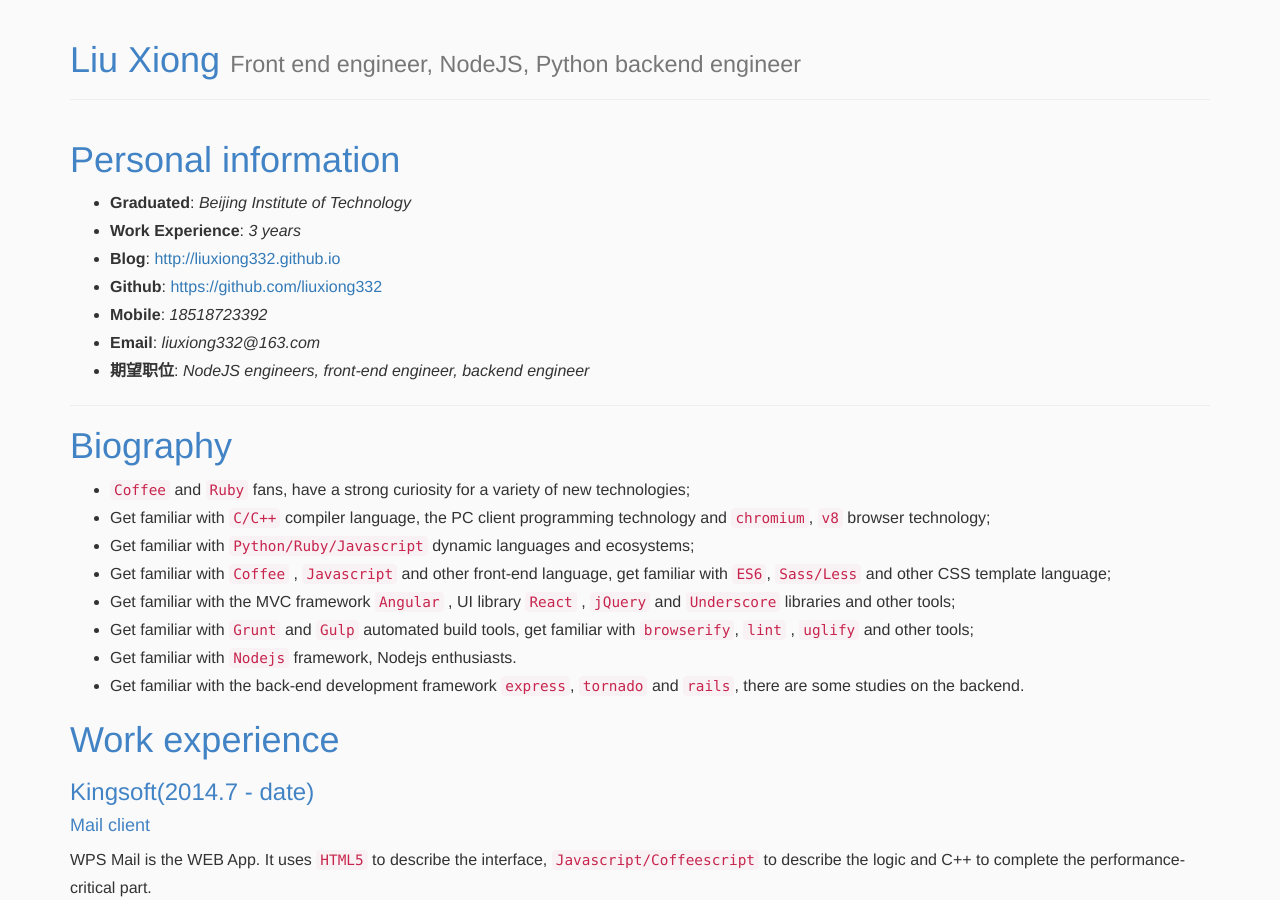
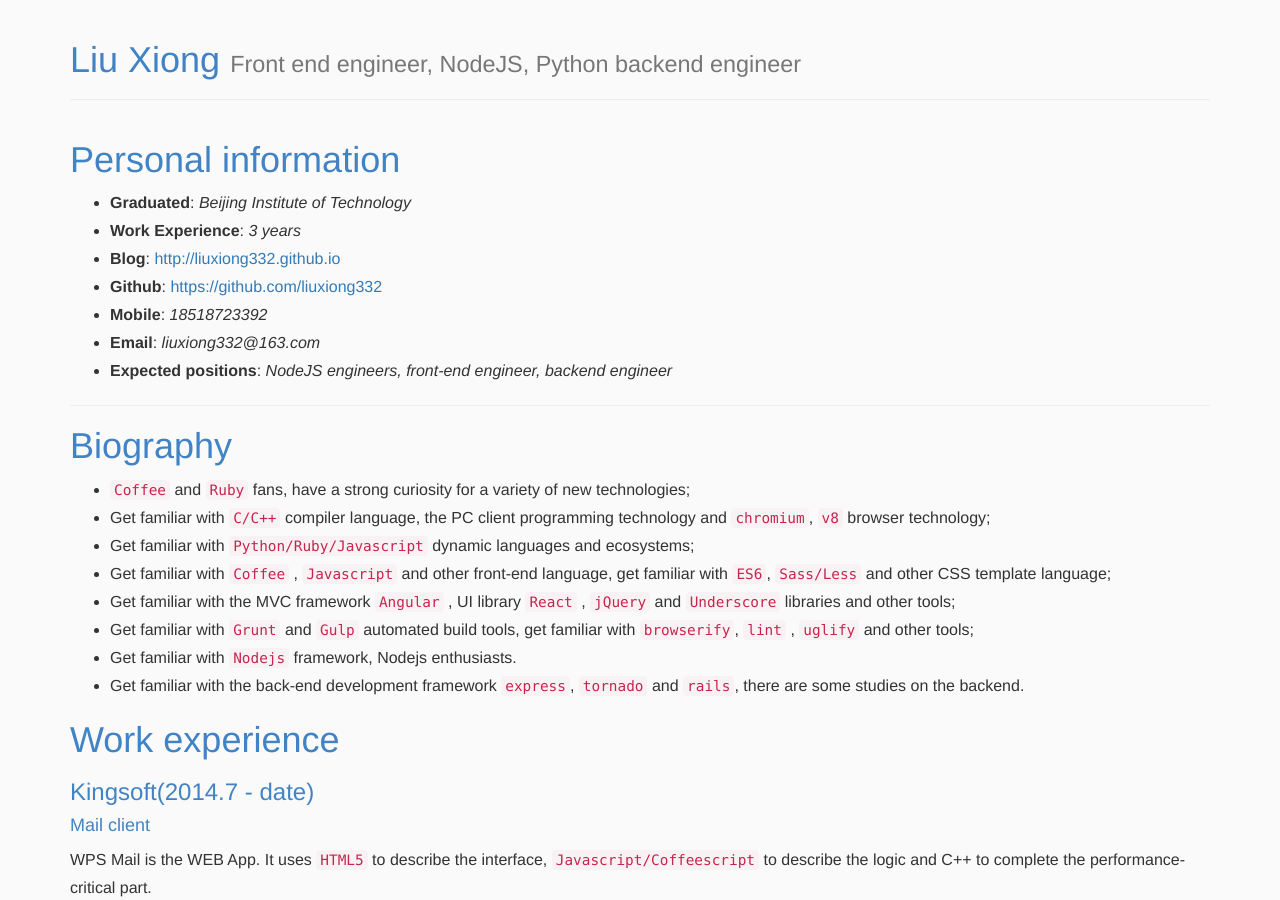
Before and after one commit to liuxiong332/liuxiong332-resume-en, a Jekyll site: the page built from index.md, in a window 1280 px wide and 900 px high. Built offline with Jekyll 4.4.1, drawn with Linux system fonts in a browser that asks for light colours; nearby versions of some CDN libraries.

Commit message:
fix some translation

```diff
--- a/index.md
+++ b/index.md
@@ -12,7 +12,7 @@ layout: page
 * **Github**: [https://github.com/liuxiong332](https://github.com/liuxiong332)
 * **Mobile**: *18518723392*
 * **Email**: *liuxiong332@163.com*
-* **期望职位**: *NodeJS engineers, front-end engineer, backend engineer*
+* **Expected positions**: *NodeJS engineers, front-end engineer, backend engineer*
 
 ----
 
```
